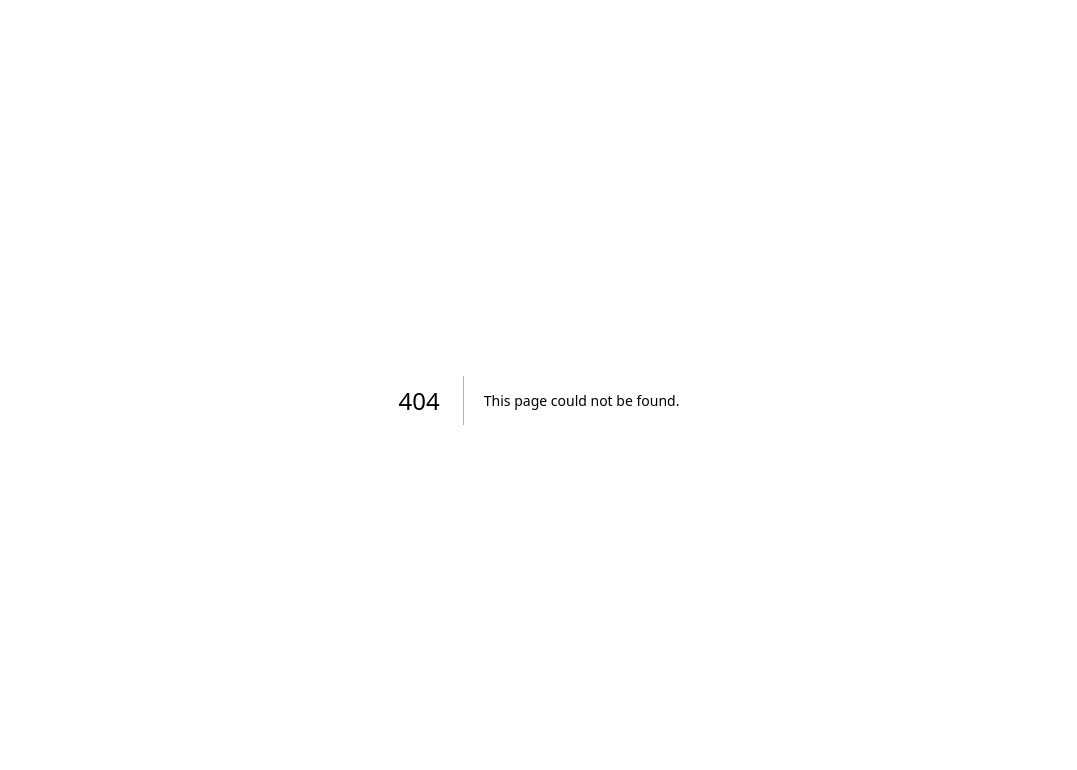
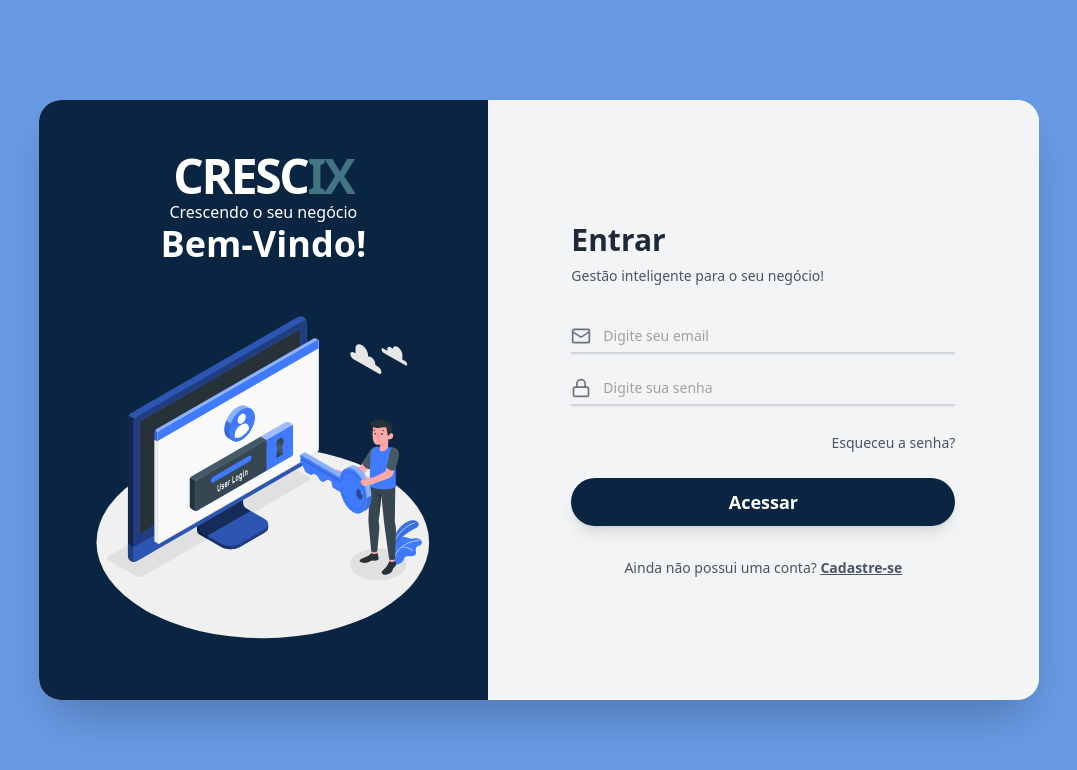
Before and after one commit to crescix/crescix-web, a Next.js app: page /login in a window 1280 px wide. Before the commit this address had no page. Shown: the top 770 px of the page, without its empty margins (101-1178 px from the left). Built offline with nearby package versions, Linux system fonts and the light colour scheme.

Commit message:
feat: tela de login

```diff
--- a/src/app/globals.css
+++ b/src/app/globals.css
@@ -2,12 +2,87 @@
 @import "tw-animate-css";
 
 @custom-variant dark (&:is(.dark *));
+
+:root {
+  --radius: 0.625rem;
+  --background: oklch(1 0 0);
+  --primary: #092542;
+  --secondary: #699BE5;
+  --cyan:#508991;
+  --gray:#d8ddff;
+  --foreground: oklch(0.145 0 0);
+  --card: oklch(1 0 0);
+  --card-foreground: oklch(0.145 0 0);
+  --popover: oklch(1 0 0);
+  --popover-foreground: oklch(0.145 0 0);
+  --primary-foreground: oklch(0.985 0 0);
+  --secondary-foreground: oklch(0.205 0 0);
+  --muted: oklch(0.97 0 0);
+  --muted-foreground: oklch(0.556 0 0);
+  --accent: oklch(0.97 0 0);
+  --accent-foreground: oklch(0.205 0 0);
+  --destructive: oklch(0.577 0.245 27.325);
+  --border: oklch(0.922 0 0);
+  --input: oklch(0.922 0 0);
+  --ring: oklch(0.708 0 0);
+  --chart-1: oklch(0.646 0.222 41.116);
+  --chart-2: oklch(0.6 0.118 184.704);
+  --chart-3: oklch(0.398 0.07 227.392);
+  --chart-4: oklch(0.828 0.189 84.429);
+  --chart-5: oklch(0.769 0.188 70.08);
+  --sidebar: oklch(0.985 0 0);
+  --sidebar-foreground: oklch(0.145 0 0);
+  --sidebar-primary: oklch(0.205 0 0);
+  --sidebar-primary-foreground: oklch(0.985 0 0);
+  --sidebar-accent: oklch(0.97 0 0);
+  --sidebar-accent-foreground: oklch(0.205 0 0);
+  --sidebar-border: oklch(0.922 0 0);
+  --sidebar-ring: oklch(0.708 0 0);
+}
+
+.dark {
+  --background: oklch(0.145 0 0);
+  --foreground: oklch(0.985 0 0);
+  --primary: #092542;
+  --secondary: #699BE5;
+  --cyan:#508991;
+  --gray:#d8ddff;
+  --card: oklch(0.205 0 0);
+  --card-foreground: oklch(0.985 0 0);
+  --popover: oklch(0.205 0 0);
+  --popover-foreground: oklch(0.985 0 0);
+  --primary-foreground: oklch(0.205 0 0);
+  --secondary-foreground: oklch(0.985 0 0);
+  --muted: oklch(0.269 0 0);
+  --muted-foreground: oklch(0.708 0 0);
+  --accent: oklch(0.269 0 0);
+  --accent-foreground: oklch(0.985 0 0);
+  --destructive: oklch(0.704 0.191 22.216);
+  --border: oklch(1 0 0 / 10%);
+  --input: oklch(1 0 0 / 15%);
+  --ring: oklch(0.556 0 0);
+  --chart-1: oklch(0.488 0.243 264.376);
+  --chart-2: oklch(0.696 0.17 162.48);
+  --chart-3: oklch(0.769 0.188 70.08);
+  --chart-4: oklch(0.627 0.265 303.9);
+  --chart-5: oklch(0.645 0.246 16.439);
+  --sidebar: oklch(0.205 0 0);
+  --sidebar-foreground: oklch(0.985 0 0);
+  --sidebar-primary: oklch(0.488 0.243 264.376);
+  --sidebar-primary-foreground: oklch(0.985 0 0);
+  --sidebar-accent: oklch(0.269 0 0);
+  --sidebar-accent-foreground: oklch(0.985 0 0);
+  --sidebar-border: oklch(1 0 0 / 10%);
+  --sidebar-ring: oklch(0.556 0 0);
+}
 
 @theme inline {
   --color-background: var(--background);
   --color-foreground: var(--foreground);
   --color-primary: var(--primary);
   --color-secondary: var(--secondary);
+  --color-gray: var(--gray);
+  --color-cyan: var(--cyan);
   --font-sans: var(--font-geist-sans);
   --font-mono: var(--font-geist-mono);
   --color-sidebar-ring: var(--sidebar-ring);
@@ -48,78 +123,6 @@
   --radius-4xl: calc(var(--radius) + 16px);
 }
 
-:root {
-  --radius: 0.625rem;
-  --background: oklch(1 0 0);
-  --primary: #092542;
-  --secondary: #699BE5;
-  --foreground: oklch(0.145 0 0);
-  --card: oklch(1 0 0);
-  --card-foreground: oklch(0.145 0 0);
-  --popover: oklch(1 0 0);
-  --popover-foreground: oklch(0.145 0 0);
-  --primary: oklch(0.205 0 0);
-  --primary-foreground: oklch(0.985 0 0);
-  --secondary: oklch(0.97 0 0);
-  --secondary-foreground: oklch(0.205 0 0);
-  --muted: oklch(0.97 0 0);
-  --muted-foreground: oklch(0.556 0 0);
-  --accent: oklch(0.97 0 0);
-  --accent-foreground: oklch(0.205 0 0);
-  --destructive: oklch(0.577 0.245 27.325);
-  --border: oklch(0.922 0 0);
-  --input: oklch(0.922 0 0);
-  --ring: oklch(0.708 0 0);
-  --chart-1: oklch(0.646 0.222 41.116);
-  --chart-2: oklch(0.6 0.118 184.704);
-  --chart-3: oklch(0.398 0.07 227.392);
-  --chart-4: oklch(0.828 0.189 84.429);
-  --chart-5: oklch(0.769 0.188 70.08);
-  --sidebar: oklch(0.985 0 0);
-  --sidebar-foreground: oklch(0.145 0 0);
-  --sidebar-primary: oklch(0.205 0 0);
-  --sidebar-primary-foreground: oklch(0.985 0 0);
-  --sidebar-accent: oklch(0.97 0 0);
-  --sidebar-accent-foreground: oklch(0.205 0 0);
-  --sidebar-border: oklch(0.922 0 0);
-  --sidebar-ring: oklch(0.708 0 0);
-}
-
-.dark {
-  --background: oklch(0.145 0 0);
-  --foreground: oklch(0.985 0 0);
-  --primary: #092542;
-  --secondary: #699BE5;
-  --card: oklch(0.205 0 0);
-  --card-foreground: oklch(0.985 0 0);
-  --popover: oklch(0.205 0 0);
-  --popover-foreground: oklch(0.985 0 0);
-  --primary: oklch(0.922 0 0);
-  --primary-foreground: oklch(0.205 0 0);
-  --secondary: oklch(0.269 0 0);
-  --secondary-foreground: oklch(0.985 0 0);
-  --muted: oklch(0.269 0 0);
-  --muted-foreground: oklch(0.708 0 0);
-  --accent: oklch(0.269 0 0);
-  --accent-foreground: oklch(0.985 0 0);
-  --destructive: oklch(0.704 0.191 22.216);
-  --border: oklch(1 0 0 / 10%);
-  --input: oklch(1 0 0 / 15%);
-  --ring: oklch(0.556 0 0);
-  --chart-1: oklch(0.488 0.243 264.376);
-  --chart-2: oklch(0.696 0.17 162.48);
-  --chart-3: oklch(0.769 0.188 70.08);
-  --chart-4: oklch(0.627 0.265 303.9);
-  --chart-5: oklch(0.645 0.246 16.439);
-  --sidebar: oklch(0.205 0 0);
-  --sidebar-foreground: oklch(0.985 0 0);
-  --sidebar-primary: oklch(0.488 0.243 264.376);
-  --sidebar-primary-foreground: oklch(0.985 0 0);
-  --sidebar-accent: oklch(0.269 0 0);
-  --sidebar-accent-foreground: oklch(0.985 0 0);
-  --sidebar-border: oklch(1 0 0 / 10%);
-  --sidebar-ring: oklch(0.556 0 0);
-}
 
 @layer base {
   * {
--- a/src/app/layout.tsx
+++ b/src/app/layout.tsx
@@ -38,9 +38,11 @@ export default function RootLayout({
   return (
     <html lang="en">
       <body
-        className={`${geistSans.variable} ${geistMono.variable} antialiased`}
+        className={`${plusJakartaSans.variable} ${plusJakartaSans.variable} antialiased dark`}
       >
+        <main className="min-h-screen w-full flex items-center justify-center bg-primary md:bg-secondary p-0 md:p-4">
         {children}
+        </main>
       </body>
     </html>
   );
--- /dev/null
+++ b/src/app/login/page.tsx
@@ -0,0 +1,120 @@
+import Image from "next/image";
+import Link from "next/link";
+import { Mail, Lock } from "lucide-react";
+import { Button } from "@/components/ui/button";
+import { Input } from "@/components/ui/input";
+
+export default function LoginPage() {
+    return (
+
+            <div className="flex flex-col md:flex-row w-full max-w-[1000px] min-h-[600px] bg-white rounded-none md:rounded-3xl overflow-hidden shadow-2xl">
+
+                <div className="flex flex-1 bg-primary md:p-12 flex-col items-center justify-center text-white relative">
+                    <h1 className="text-5xl font-black text-white tracking-tighter ">
+                        <span className="text-white ">CRESC</span>
+                        <span className="text-cyan opacity-80">IX</span>
+
+                    </h1>
+
+                    <p className="text-white  font-medium">Crescendo o seu negócio</p>
+                    <h2 className="text-4xl font-bold mb-8 self-start w-full text-center">Bem-Vindo!</h2>
+                    <div className="relative lg:block hidden w-full aspect-square max-w-[400px]">
+                        <Image
+                            src="/login/login-storyset.svg"
+                            alt="Login Illustration"
+                            fill
+                            className="object-contain"
+                            priority
+                        />
+                    </div>
+                </div>
+
+                <div className="flex-[1.2] flex flex-col p-8 md:p-16 bg-gray-100 justify-center">
+
+                    <div className="w-full max-w-sm mx-auto space-y-8">
+                        <div className="space-y-2">
+                            <h3 className="text-3xl font-bold text-primary md:text-gray-800">Entrar</h3>
+                            <p className="hidden md:block text-sm text-gray-600 font-medium">
+                                Gestão inteligente para o seu negócio!
+                            </p>
+                        </div>
+
+                        <form className="space-y-6">
+                            <div className="space-y-4">
+                                <div className="relative">
+                                    <Mail className="absolute left-0 bottom-2 h-5 w-5 text-primary md:text-gray-500" />
+                                    <Input
+                                        type="email"
+                                        placeholder="Digite seu email"
+                                        className="pl-8 border-t-0 border-x-0 border-b-2 border-primary md:border-gray-300 rounded-none bg-transparent selection:bg-secondary focus-visible:ring-0 focus-visible:border-primary transition-colors text-primary"
+                                    />
+                                </div>
+                                <div className="relative">
+                                    <Lock className="absolute left-0 bottom-2 h-5 w-5 text-primary md:text-gray-500" />
+                                    <Input
+                                        type="password"
+                                        placeholder="Digite sua senha"
+                                        className="pl-8 border-t-0 border-x-0 border-b-2 border-primary md:border-gray-300 rounded-none bg-transparent focus-visible:ring-0 focus-visible:border-primary transition-colors selection:bg-secondary   text-primary"
+                                    />
+                                </div>
+                            </div>
+
+                            <div className="text-right">
+                                <Link href="#" className="text-sm font-medium text-primary md:text-gray-600 hover:underline">
+                                    Esqueceu a senha?
+                                </Link>
+                            </div>
+
+                            <Button className="w-full bg-primary hover:bg-primary/90 text-white h-12 rounded-full text-lg font-semibold shadow-lg">
+                                Acessar
+                            </Button>
+
+                            {/* Implementação com o Google Posteriormente */}
+                            {/*
+              <div className="relative flex items-center justify-center py-2">
+                <span className="bg-gray-100 px-2 text-sm text-gray-500 z-10">ou</span>
+                <div className="absolute w-full border-t border-gray-300"></div>
+              </div>
+
+              <Button
+                variant="outline"
+                type="button"
+                className="w-full h-12 rounded-full border-2 border-primary/20 bg-blue-900/10 md:bg-white flex items-center justify-center gap-3 hover:bg-blue-50"
+              >
+                <svg className="w-5 h-5" viewBox="0 0 24 24">
+                  <path
+                    fill="#4285F4"
+                    d="M22.56 12.25c0-.78-.07-1.53-.2-2.25H12v4.26h5.92c-.26 1.37-1.04 2.53-2.21 3.31v2.77h3.57c2.08-1.92 3.28-4.74 3.28-8.09z"
+                  />
+                  <path
+                    fill="#34A853"
+                    d="M12 23c2.97 0 5.46-.98 7.28-2.66l-3.57-2.77c-.98.66-2.23 1.06-3.71 1.06-2.86 0-5.29-1.93-6.16-4.53H2.18v2.84C3.99 20.53 7.7 23 12 23z"
+                  />
+                  <path
+                    fill="#FBBC05"
+                    d="M5.84 14.09c-.22-.66-.35-1.36-.35-2.09s.13-1.43.35-2.09V7.07H2.18C1.43 8.55 1 10.22 1 12s.43 3.45 1.18 4.93l3.66-2.84z"
+                  />
+                  <path
+                    fill="#EA4335"
+                    d="M12 5.38c1.62 0 3.06.56 4.21 1.64l3.15-3.15C17.45 2.09 14.97 1 12 1 7.7 1 3.99 3.47 2.18 7.07l3.66 2.84c.87-2.6 3.3-4.53 6.16-4.53z"
+                  />
+                </svg>
+                <span className="font-semibold text-primary">Entrar com Google</span>
+              </Button>
+*/}
+
+                        </form>
+
+                        <p className="text-center text-sm text-primary md:text-gray-600">
+                            Ainda não possui uma conta?{" "}
+                            <Link href="#" className="font-bold underline">
+                                Cadastre-se
+                            </Link>
+                        </p>
+                    </div>
+                </div>
+            </div>
+
+
+    );
+}
```
Also changed, not shown: public/login/login-storyset.svg (added), src/app/cadastro/page.tsx (added).
